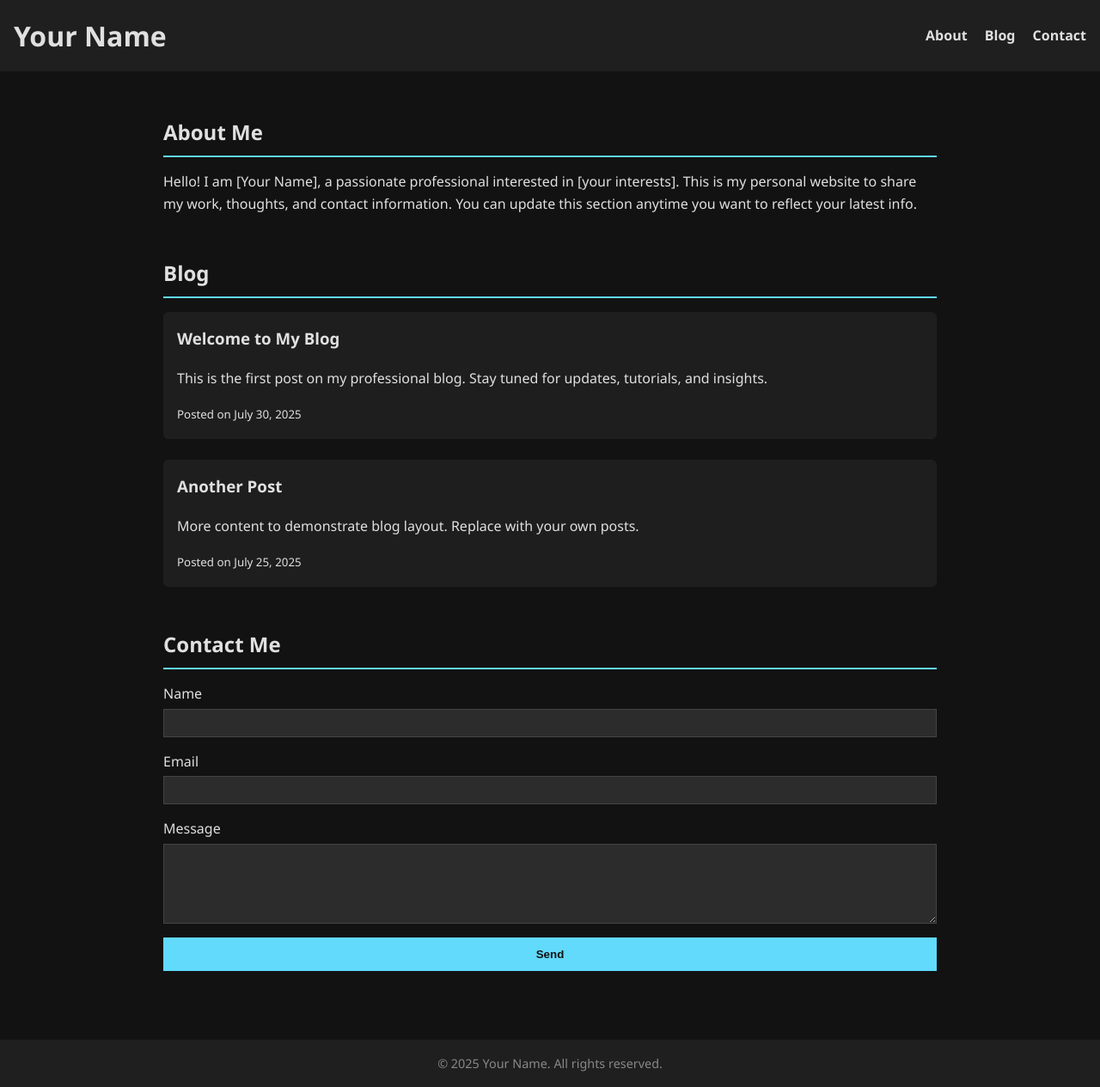
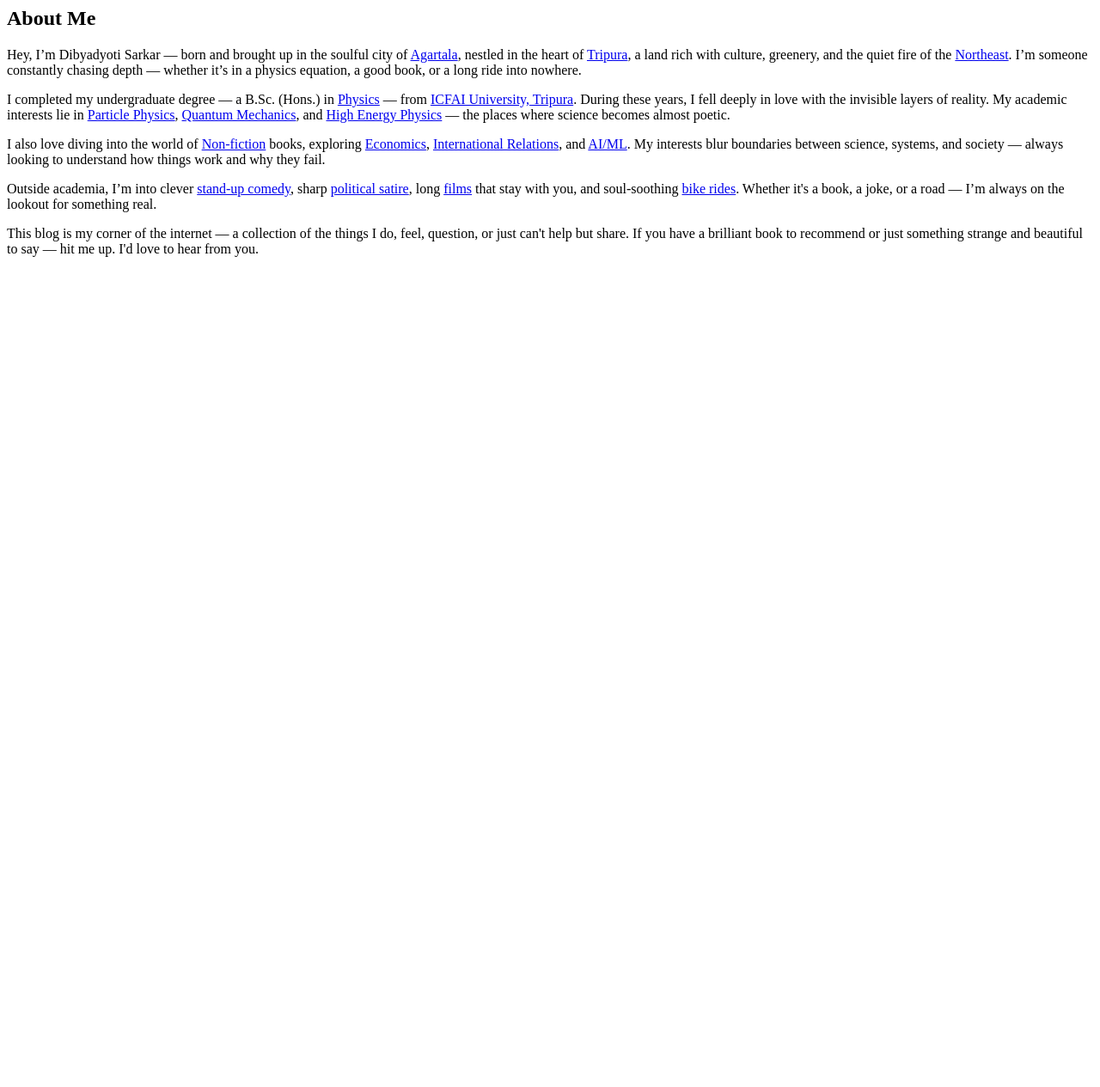
Before and after one commit to dibyadyoti01/brownshine, a plain HTML site: page index.html in a window 1280 px wide. Shown: the whole page at 86% size. After the commit the page ends 800 px from the top, so only its background shows below. Drawn offline with Linux system fonts and the light colour scheme.

Commit message:
Update index.html

```diff
--- a/index.html
+++ b/index.html
@@ -1,160 +1,54 @@
-<!DOCTYPE html>
-<html lang="en">
-<head>
-<meta charset="UTF-8" />
-<meta name="viewport" content="width=device-width, initial-scale=1" />
-<title>Your Name - Portfolio</title>
-<style>
-  body {
-    margin: 0;
-    font-family: 'Segoe UI', Tahoma, Geneva, Verdana, sans-serif;
-    background-color: #121212;
-    color: #e0e0e0;
-    line-height: 1.6;
-  }
-  header {
-    background: #1f1f1f;
-    padding: 1rem;
-    display: flex;
-    justify-content: space-between;
-    align-items: center;
-  }
-  header h1 {
-    margin: 0;
-    font-weight: 700;
-  }
-  nav a {
-    color: #e0e0e0;
-    margin-left: 1rem;
-    text-decoration: none;
-    font-weight: 600;
-  }
-  nav a:hover {
-    color: #61dafb;
-  }
-  main {
-    padding: 2rem;
-    max-width: 900px;
-    margin: auto;
-  }
-  section {
-    margin-bottom: 3rem;
-  }
-  h2 {
-    border-bottom: 2px solid #61dafb;
-    padding-bottom: 0.5rem;
-    margin-bottom: 1rem;
-  }
-  /* Contact form styling */
-  form {
-    display: flex;
-    flex-direction: column;
-  }
-  label {
-    margin-bottom: 0.25rem;
-  }
-  input, textarea {
-    background: #2c2c2c;
-    border: 1px solid #444;
-    color: #e0e0e0;
-    padding: 0.5rem;
-    margin-bottom: 1rem;
-    resize: vertical;
-  }
-  button {
-    background: #61dafb;
-    border: none;
-    color: #121212;
-    font-weight: 700;
-    padding: 0.75rem;
-    cursor: pointer;
-    transition: background 0.3s ease;
-  }
-  button:hover {
-    background: #21a1f1;
-  }
-  /* Blog styling */
-  article {
-    background: #1e1e1e;
-    padding: 1rem;
-    border-radius: 6px;
-    margin-bottom: 1.5rem;
-  }
-  article h3 {
-    margin-top: 0;
-  }
-  footer {
-    background: #1f1f1f;
-    text-align: center;
-    padding: 1rem;
-    color: #888;
-    font-size: 0.9rem;
-  }
-</style>
-</head>
-<body>
-<header>
-  <h1>Your Name</h1>
-  <nav>
-    <a href="#about">About</a>
-    <a href="#blog">Blog</a>
-    <a href="#contact">Contact</a>
-  </nav>
-</header>
+<section class="bg-black text-white py-16 px-6 md:px-20 font-sans">
+  <div class="max-w-4xl mx-auto">
+    <h1 class="text-4xl md:text-5xl font-bold mb-6 text-center text-yellow-400">About Me</h1>
+    <p class="text-lg leading-8 text-gray-200">
+      Hey, I’m <span class="font-semibold text-white">Dibyadyoti Sarkar</span> — born and brought up in the soulful city of
+      <a href="https://en.wikipedia.org/wiki/Agartala" class="text-blue-400 hover:underline" target="_blank">Agartala</a>,
+      nestled in the heart of
+      <a href="https://en.wikipedia.org/wiki/Tripura" class="text-blue-400 hover:underline" target="_blank">Tripura</a>, a land rich with culture, greenery,
+      and the quiet fire of the
+      <a href="https://en.wikipedia.org/wiki/Northeast_India" class="text-blue-400 hover:underline" target="_blank">Northeast</a>.
+      I’m someone constantly chasing depth — whether it’s in a physics equation, a good book, or a long ride into nowhere.
+    </p>
 
-<main>
-  <section id="about">
-    <h2>About Me</h2>
-    <p>Hello! I am [Your Name], a passionate professional interested in [your interests]. This is my personal website to share my work, thoughts, and contact information. You can update this section anytime you want to reflect your latest info.</p>
-  </section>
+    <p class="text-lg leading-8 text-gray-200 mt-6">
+      I completed my undergraduate degree — a B.Sc. (Hons.) in
+      <a href="https://en.wikipedia.org/wiki/Physics" class="text-blue-400 hover:underline" target="_blank">Physics</a> —
+      from
+      <a href="https://www.iutripura.edu.in/" class="text-blue-400 hover:underline" target="_blank">ICFAI University, Tripura</a>.
+      During these years, I fell deeply in love with the invisible layers of reality. My academic interests lie in
+      <a href="https://en.wikipedia.org/wiki/Particle_physics" class="text-blue-400 hover:underline" target="_blank">Particle Physics</a>,
+      <a href="https://en.wikipedia.org/wiki/Quantum_mechanics" class="text-blue-400 hover:underline" target="_blank">Quantum Mechanics</a>, and
+      <a href="https://en.wikipedia.org/wiki/High_energy_physics" class="text-blue-400 hover:underline" target="_blank">High Energy Physics</a> —
+      the places where science becomes almost poetic.
+    </p>
 
-  <section id="blog">
-    <h2>Blog</h2>
-    <!-- Example blog posts -->
-    <article>
-      <h3>Welcome to My Blog</h3>
-      <p>This is the first post on my professional blog. Stay tuned for updates, tutorials, and insights.</p>
-      <small>Posted on July 30, 2025</small>
-    </article>
+    <p class="text-lg leading-8 text-gray-200 mt-6">
+      I also love diving into the world of
+      <a href="https://en.wikipedia.org/wiki/Non-fiction" class="text-blue-400 hover:underline" target="_blank">Non-fiction</a> books,
+      exploring
+      <a href="https://en.wikipedia.org/wiki/Economics" class="text-blue-400 hover:underline" target="_blank">Economics</a>,
+      <a href="https://en.wikipedia.org/wiki/International_relations" class="text-blue-400 hover:underline" target="_blank">International Relations</a>, and
+      <a href="https://en.wikipedia.org/wiki/Machine_learning" class="text-blue-400 hover:underline" target="_blank">AI/ML</a>.
+      My interests blur boundaries between science, systems, and society — always looking to understand how things work and why they fail.
+    </p>
 
-    <article>
-      <h3>Another Post</h3>
-      <p>More content to demonstrate blog layout. Replace with your own posts.</p>
-      <small>Posted on July 25, 2025</small>
-    </article>
-  </section>
+    <p class="text-lg leading-8 text-gray-200 mt-6">
+      Outside academia, I’m into clever
+      <a href="https://en.wikipedia.org/wiki/Stand-up_comedy" class="text-blue-400 hover:underline" target="_blank">stand-up comedy</a>,
+      sharp
+      <a href="https://en.wikipedia.org/wiki/Satire" class="text-blue-400 hover:underline" target="_blank">political satire</a>,
+      long
+      <a href="https://en.wikipedia.org/wiki/Film" class="text-blue-400 hover:underline" target="_blank">films</a> that stay with you,
+      and soul-soothing
+      <a href="https://en.wikipedia.org/wiki/Motorcycle" class="text-blue-400 hover:underline" target="_blank">bike rides</a>.
+      Whether it's a book, a joke, or a road — I’m always on the lookout for something real.
+    </p>
 
-  <section id="contact">
-    <h2>Contact Me</h2>
-    <form id="contact-form" onsubmit="sendMessage(event)">
-      <label for="name">Name</label>
-      <input type="text" id="name" name="name" required />
-
-      <label for="email">Email</label>
-      <input type="email" id="email" name="email" required />
-
-      <label for="message">Message</label>
-      <textarea id="message" name="message" rows="5" required></textarea>
-
-      <button type="submit">Send</button>
-    </form>
-    <p id="form-status"></p>
-  </section>
-</main>
-
-<footer>
-  &copy; 2025 Your Name. All rights reserved.
-</footer>
-
-<script>
-  // Placeholder function for sending contact form data
-  function sendMessage(event) {
-    event.preventDefault();
-    const status = document.getElementById('form-status');
-    // Here you can integrate with an email API or form service like Formspree, EmailJS, etc.
-    status.textContent = 'Thank you for your message! I will get back to you soon.';
-    event.target.reset();
-  }
-</script>
-</body>
-</html>
+    <p class="text-lg leading-8 text-gray-200 mt-6">
+      This blog is my corner of the internet — a collection of the things I do, feel, question, or just can't help but share.
+      If you have a brilliant book to recommend or just something strange and beautiful to say —
+      <span class="text-yellow-300 font-semibold">hit me up. I'd love to hear from you.</span>
+    </p>
+  </div>
+</section>
```
